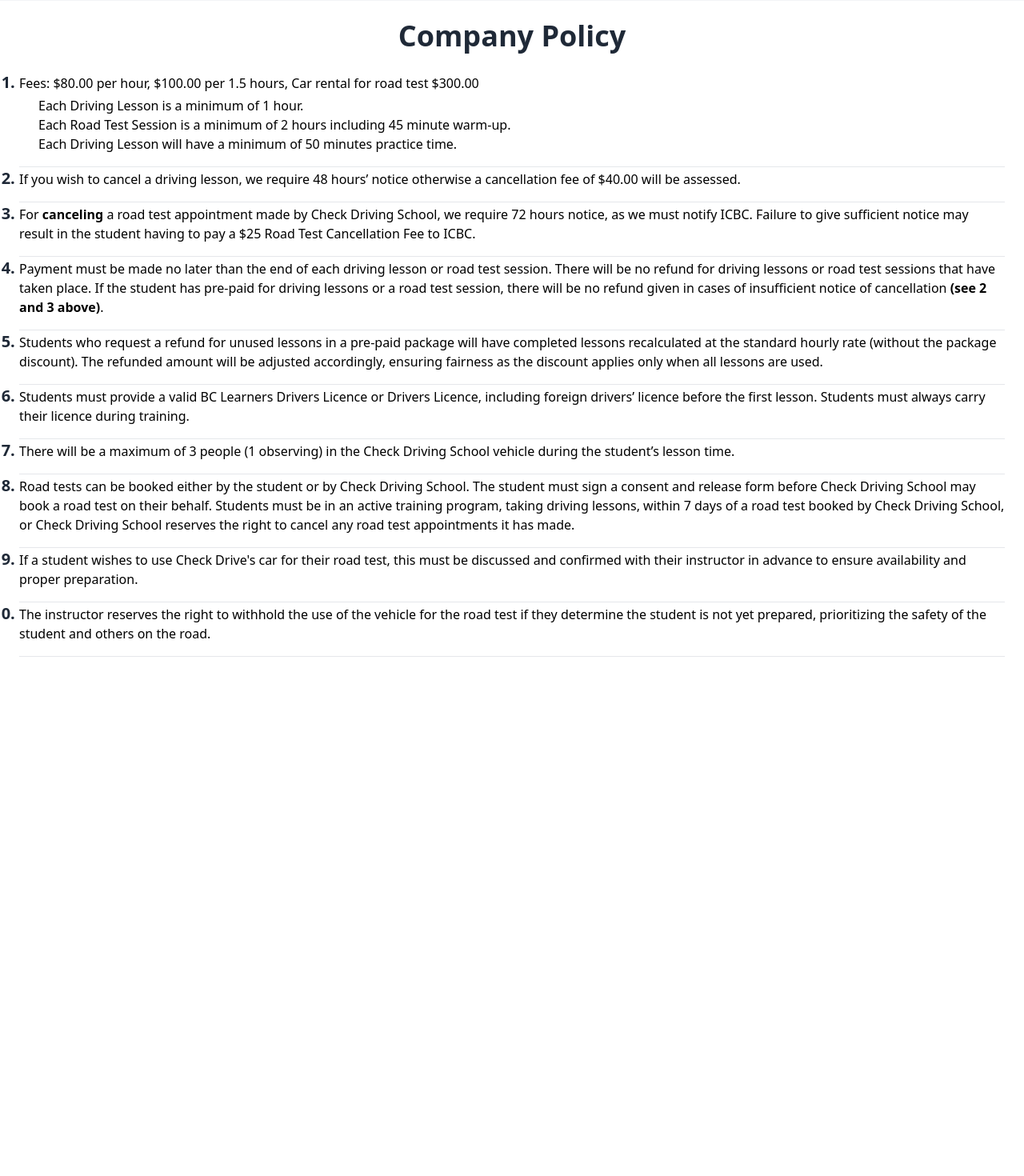
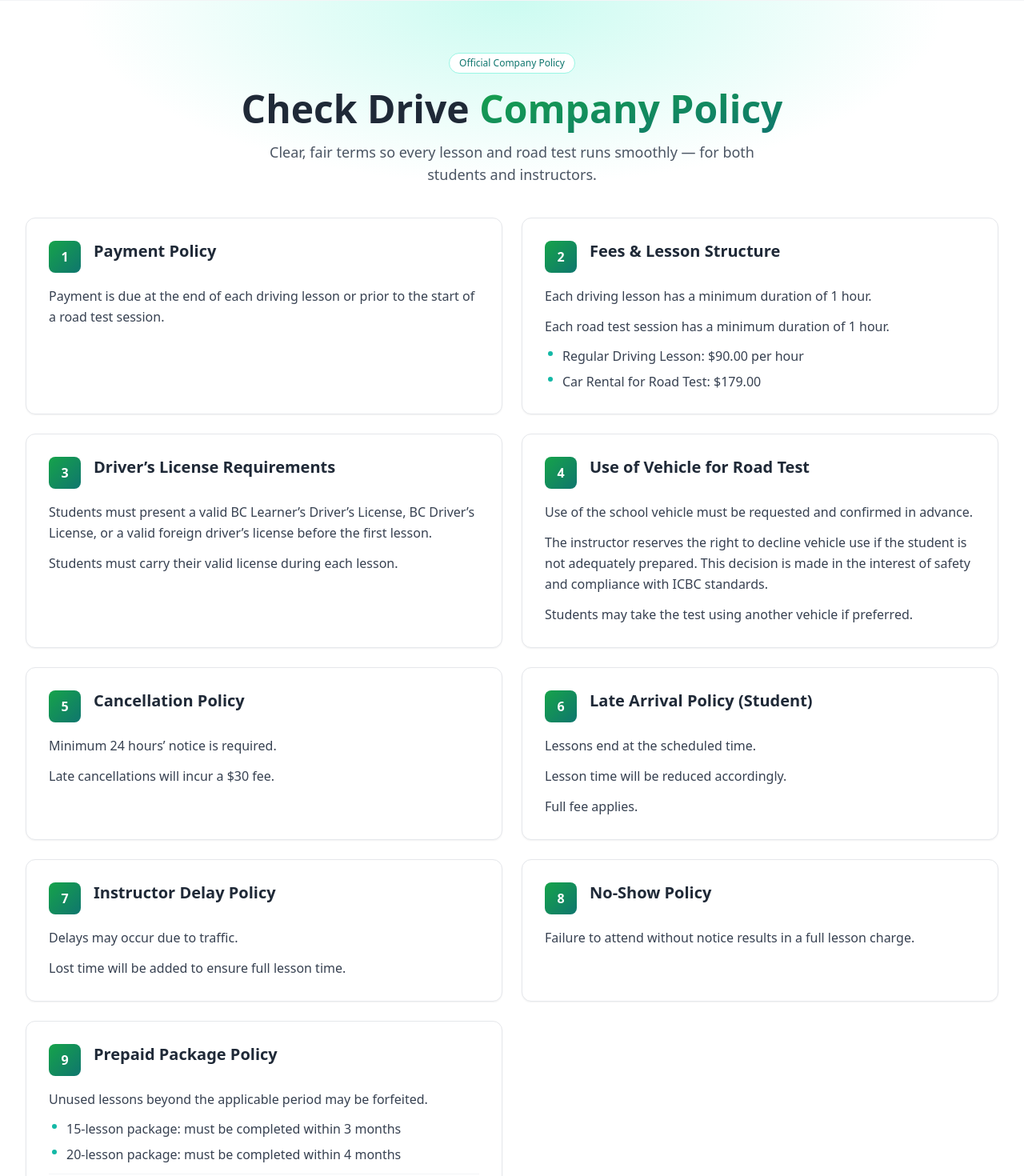
Before and after one commit to localhost5001/checkdriving, a Nuxt app: page /policy in a window 1280 px wide. Shown: the part 80-1550 px from the top of the page at 80% size. Before the commit the page ends 925 px from the top, so only its background shows below. Built offline with nearby package versions, Linux system fonts and the light colour scheme.

Commit message:
redesign policy page

```diff
--- /dev/null
+++ b/components/policyCard.vue
@@ -0,0 +1,51 @@
+<template>
+<article class="relative bg-white border border-gray-200 rounded-xl p-6 lg:p-7 shadow-sm hover:shadow-md transition-shadow">
+  <div class="flex items-start gap-x-4">
+    <div class="flex-shrink-0 flex justify-center items-center w-10 h-10 rounded-lg bg-gradient-to-tl from-teal-700 to-green-600 text-white font-semibold">
+      {{ index }}
+    </div>
+    <div class="flex-1 min-w-0">
+      <h2 class="text-xl font-semibold text-gray-800 leading-tight">
+        {{ title }}
+      </h2>
+    </div>
+  </div>
+
+  <div class="mt-4 space-y-3 text-gray-700">
+    <p v-for="(p, i) in paragraphs" :key="`p-${i}`" class="leading-relaxed">
+      {{ p }}
+    </p>
+
+    <ul
+      v-if="bullets && bullets.length"
+      class="space-y-2 pl-1"
+    >
+      <li v-for="bullet in bullets" :key="bullet" class="flex items-start gap-x-3">
+        <span class="flex-shrink-0 mt-1.5 w-1.5 h-1.5 rounded-full bg-teal-500" />
+        <span>{{ bullet }}</span>
+      </li>
+    </ul>
+
+    <div
+      v-for="sub in subsections"
+      :key="sub.title"
+      class="mt-4 pt-4 border-t border-gray-100"
+    >
+      <p class="text-sm font-semibold text-teal-700 uppercase tracking-wider">
+        {{ sub.title }}
+      </p>
+      <p class="mt-2 leading-relaxed">{{ sub.body }}</p>
+    </div>
+  </div>
+</article>
+</template>
+
+<script setup lang="ts">
+defineProps<{
+  index: number
+  title: string
+  paragraphs?: string[]
+  bullets?: string[]
+  subsections?: { title: string, body: string }[]
+}>()
+</script>
--- a/components/policySection.vue
+++ /dev/null
@@ -1,28 +0,0 @@
-<template>
-  <section class="mb-6">
-    <h2 class="text-2xl font-semibold text-gray-700 mb-2">{{ title }}</h2>
-    <p class="text-gray-600 whitespace-pre-line">{{ content }}</p>
-  </section>
-</template>
-
-<script>
-export default {
-  name: 'PolicySection',
-  props: {
-    title: {
-      type: String,
-      required: true,
-    },
-    content: {
-      type: String,
-      required: true,
-    },
-  },
-};
-</script>
-
-<style scoped>
-section {
-  @apply border-b border-gray-200 pb-4;
-}
-</style>
--- a/pages/policy.vue
+++ b/pages/policy.vue
@@ -1,92 +1,150 @@
 <template>
-  <div class="min-h-screen p-6">
-    <header class="text-center mb-6">
-      <h1 class="text-4xl font-bold text-gray-800">Company Policy</h1>
-    </header>
-    <ol class="list-decimal marker:font-semibold marker:text-xl marker:text-gray-800">
-      <li class="border-b border-gray-200 pb-4">
-        <p>
-          Fees:	$80.00 per hour, $100.00 per 1.5 hours, Car rental for road test $300.00
-        </p>
+<div>
+  <section class="relative overflow-hidden">
+    <div
+      class="absolute inset-0 -z-10 bg-[radial-gradient(ellipse_at_top,theme(colors.teal.100),transparent_60%)]"
+      aria-hidden="true"
+    />
+    <div class="max-w-[85rem] mx-auto px-4 sm:px-6 lg:px-8 pt-16 pb-10 text-center">
+      <span class="inline-flex items-center gap-x-2 py-1 px-3 rounded-full text-xs font-medium bg-white border border-teal-200 text-teal-700">
+        Official Company Policy
+      </span>
+      <h1 class="mt-5 block font-bold text-gray-800 text-4xl md:text-5xl">
+        Check Drive
+        <span class="bg-clip-text bg-gradient-to-tl from-teal-700 to-green-600 text-transparent">
+          Company Policy
+        </span>
+      </h1>
+      <p class="mt-4 max-w-2xl mx-auto text-lg text-gray-600">
+        Clear, fair terms so every lesson and road test runs smoothly — for both students and instructors.
+      </p>
+    </div>
+  </section>
 
-        <ul class="list-none mt-1 ml-6 text-base">
-          <li>
-            Each Driving Lesson is a minimum of 1 hour.
-          </li>
-          <li>
-            Each Road Test Session is a minimum of 2 hours including 45 minute warm-up.
-          </li>
-          <li>
-            Each Driving Lesson will have a minimum of 50 minutes practice time.
-          </li>
-        </ul>
-      </li>
+  <section class="max-w-[85rem] mx-auto px-4 sm:px-6 lg:px-8 pb-16">
+    <div class="grid gap-6 lg:grid-cols-2">
+      <policyCard
+        v-for="(policy, idx) in policies"
+        :key="policy.title"
+        :index="idx + 1"
+        :title="policy.title"
+        :paragraphs="policy.paragraphs"
+        :bullets="policy.bullets"
+        :subsections="policy.subsections"
+      />
+    </div>
+  </section>
 
-      <li class="border-b border-gray-200 pb-4">
-        <p>
-          If you wish to cancel a driving lesson, we require 48 hours’ notice otherwise a cancellation fee of $40.00 will be assessed.
-        </p>
-      </li>
-
-      <li class="border-b border-gray-200 pb-4" style="counter-set: chapter-count 2;">
-        <p>
-          For <span class="font-bold">canceling</span> a road test appointment made by Check Driving School, we require 72 hours notice, as we must notify ICBC.
-          Failure to give sufficient notice may result in the student having to pay a $25 Road Test Cancellation Fee to ICBC.
-        </p>
-      </li>
-
-      <li class="border-b border-gray-200 pb-4">
-        <p>
-          Payment must be made no later than the end of each driving lesson or road test session. There will be no refund for driving lessons or road test sessions that have taken place.
-          If the student has pre-paid for driving lessons or a road test session, there will be no refund given in cases of insufficient notice of cancellation <span class="font-bold">(see 2 and 3 above)</span>.
-        </p>
-      </li>
-      <li class="border-b border-gray-200 pb-4">
-        <p>
-          Students who request a refund for unused lessons in a pre-paid package will have completed lessons recalculated at the standard hourly rate (without the package discount). The refunded amount will be adjusted accordingly, ensuring fairness as the discount applies only when all lessons are used.
-        </p>
-      </li>
-
-      <li class="border-b border-gray-200 pb-4">
-        <p>
-          Students must provide a valid BC Learners Drivers Licence or Drivers Licence, including foreign drivers’ licence before the first lesson. Students must always carry their licence during training.
-        </p>
-      </li>
-
-      <li class="border-b border-gray-200 pb-4">
-        <p>
-          There will be a maximum of 3 people (1 observing) in the Check Driving School vehicle during the student’s lesson time.
-        </p>
-      </li>
-
-      <li class="border-b border-gray-200 pb-4">
-        <p>
-          Road tests can be booked either by the student or by Check Driving School. The student must sign a consent and release form before Check Driving School may book a road test on their behalf.
-          Students must be in an active training program, taking driving lessons, within 7 days of a road test booked by Check Driving School, or
-          Check Driving School reserves the right to cancel any road test appointments it has made.
-        </p>
-      </li>
-      <li class="border-b border-gray-200 pb-4">
-        <p>
-          If a student wishes to use Check Drive's car for their road test, this must be discussed and confirmed with their instructor in advance to ensure availability and proper preparation.
-        </p>
-      </li>
-      <li class="border-b border-gray-200 pb-4">
-        <p>
-          The instructor reserves the right to withhold the use of the vehicle for the road test if they determine the student is not yet prepared, prioritizing the safety of the student and others on the road.
-        </p>
-      </li>
-    </ol>
-  </div>
+  <section class="max-w-[85rem] mx-auto px-4 sm:px-6 lg:px-8 pb-20">
+    <div class="relative overflow-hidden rounded-2xl bg-gradient-to-tl from-teal-700 to-green-600 px-6 py-10 sm:px-10 text-center">
+      <h2 class="text-2xl font-bold text-white lg:text-3xl">
+        Questions about the policy?
+      </h2>
+      <p class="mt-2 text-teal-50">
+        We are happy to clarify anything before your first lesson.
+      </p>
+      <div class="mt-6 flex flex-wrap justify-center gap-3">
+        <a
+          href="tel:+16047254935"
+          class="inline-flex items-center gap-x-2 bg-white text-teal-700 text-sm font-semibold rounded-md py-3 px-5 hover:bg-teal-50"
+        >
+          <svg xmlns="http://www.w3.org/2000/svg" fill="none" viewBox="0 0 24 24" stroke-width="1.8" stroke="currentColor" class="w-5 h-5">
+            <path stroke-linecap="round" stroke-linejoin="round" d="M2.25 6.75c0 8.284 6.716 15 15 15h2.25a2.25 2.25 0 0 0 2.25-2.25v-1.372c0-.516-.351-.966-.852-1.091l-4.423-1.106c-.44-.11-.902.055-1.173.417l-.97 1.293a.75.75 0 0 1-.91.273 12.05 12.05 0 0 1-5.58-5.58.75.75 0 0 1 .273-.91l1.293-.97c.362-.271.527-.733.417-1.173L6.52 3.352a1.125 1.125 0 0 0-1.091-.852H4.5A2.25 2.25 0 0 0 2.25 4.5v2.25Z" />
+          </svg>
+          604 725 4935
+        </a>
+      </div>
+    </div>
+  </section>
+</div>
 </template>
 
 <script setup lang="ts">
-import PolicySection from '@/components/policySection.vue'
+import policyCard from '@/components/policyCard.vue'
 
-interface Policy {
+interface PolicyItem {
   title: string
-  content: string
+  paragraphs?: string[]
+  bullets?: string[]
+  subsections?: { title: string, body: string }[]
 }
 
-const { data: policies } = await useFetch<Policy[]>('/policies.json', { server: false })
+const policies: PolicyItem[] = [
+  {
+    title: 'Payment Policy',
+    paragraphs: [
+      'Payment is due at the end of each driving lesson or prior to the start of a road test session.',
+    ],
+  },
+  {
+    title: 'Fees & Lesson Structure',
+    bullets: [
+      'Regular Driving Lesson: $90.00 per hour',
+      'Car Rental for Road Test: $179.00',
+    ],
+    paragraphs: [
+      'Each driving lesson has a minimum duration of 1 hour.',
+      'Each road test session has a minimum duration of 1 hour.',
+    ],
+  },
+  {
+    title: 'Driver\u2019s License Requirements',
+    paragraphs: [
+      'Students must present a valid BC Learner\u2019s Driver\u2019s License, BC Driver\u2019s License, or a valid foreign driver\u2019s license before the first lesson.',
+      'Students must carry their valid license during each lesson.',
+    ],
+  },
+  {
+    title: 'Use of Vehicle for Road Test',
+    paragraphs: [
+      'Use of the school vehicle must be requested and confirmed in advance.',
+      'The instructor reserves the right to decline vehicle use if the student is not adequately prepared. This decision is made in the interest of safety and compliance with ICBC standards.',
+      'Students may take the test using another vehicle if preferred.',
+    ],
+  },
+  {
+    title: 'Cancellation Policy',
+    paragraphs: [
+      'Minimum 24 hours\u2019 notice is required.',
+      'Late cancellations will incur a $30 fee.',
+    ],
+  },
+  {
+    title: 'Late Arrival Policy (Student)',
+    paragraphs: [
+      'Lessons end at the scheduled time.',
+      'Lesson time will be reduced accordingly.',
+      'Full fee applies.',
+    ],
+  },
+  {
+    title: 'Instructor Delay Policy',
+    paragraphs: [
+      'Delays may occur due to traffic.',
+      'Lost time will be added to ensure full lesson time.',
+    ],
+  },
+  {
+    title: 'No-Show Policy',
+    paragraphs: [
+      'Failure to attend without notice results in a full lesson charge.',
+    ],
+  },
+  {
+    title: 'Prepaid Package Policy',
+    bullets: [
+      '15-lesson package: must be completed within 3 months',
+      '20-lesson package: must be completed within 4 months',
+    ],
+    paragraphs: [
+      'Unused lessons beyond the applicable period may be forfeited.',
+    ],
+    subsections: [
+      {
+        title: 'Refund Policy',
+        body: 'In the event of a refund, all completed lessons will be recalculated at the standard hourly rate.',
+      },
+    ],
+  },
+]
 </script>
```
Also changed, not shown: public/policies.json (deleted, +0 -18 lines).
